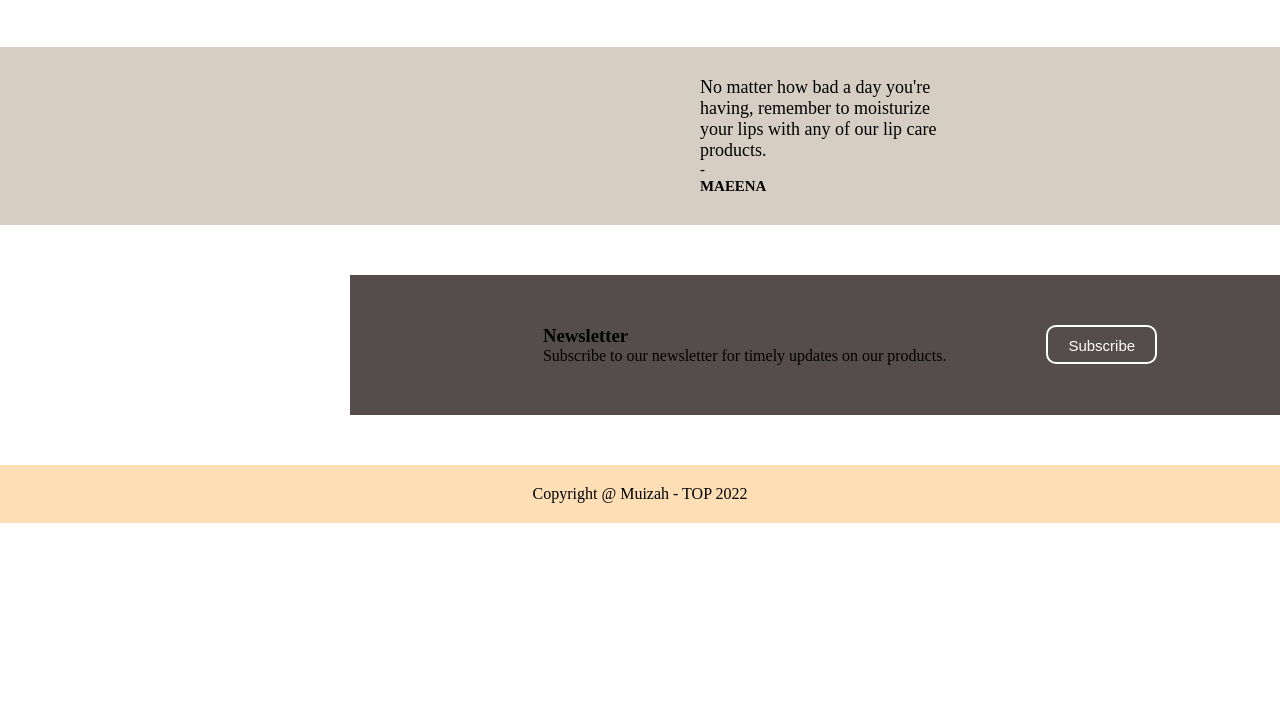
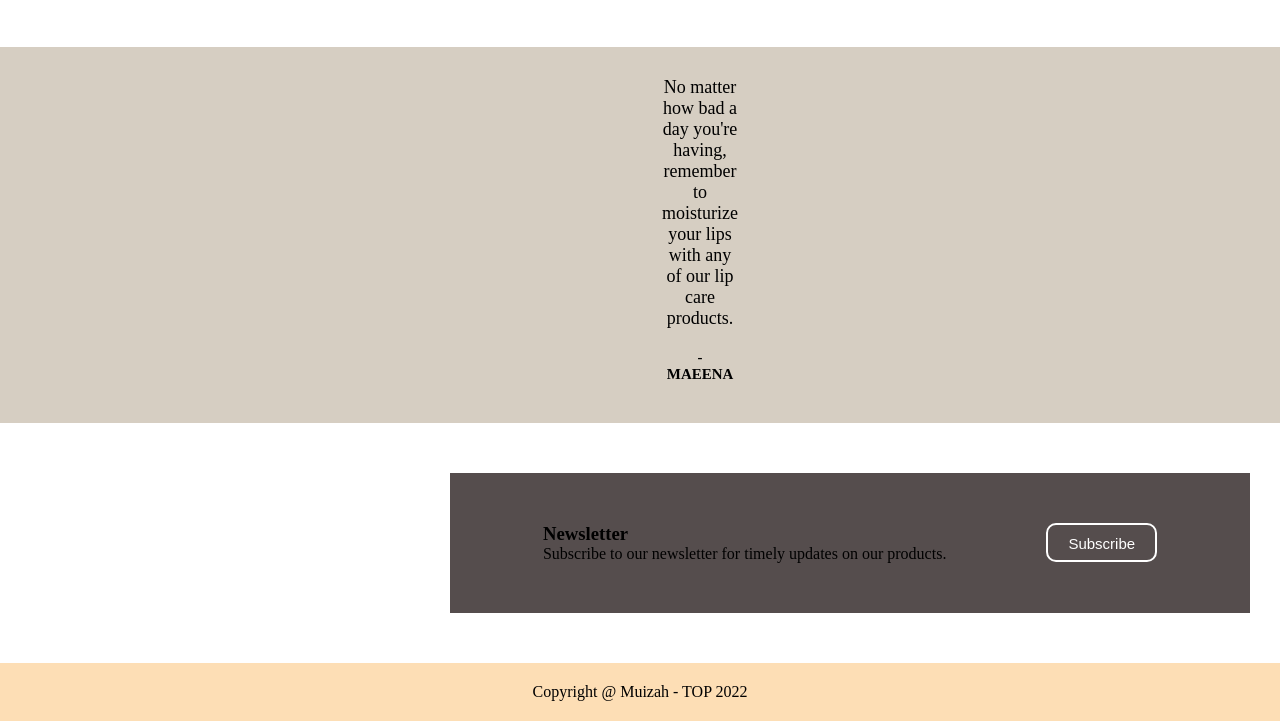
Before and after one commit to Muizah/The-Odin-Project---Landing-Page, a plain HTML site: page index.html in a window 1280 px wide. Shown: the part 618-1339 px from the top of the page. Before the commit the page ends 1141 px from the top, so only its background shows below. Drawn offline with Linux system fonts and the light colour scheme.

Commit message:
re-fix centering of container 3 and 4

```diff
--- a/style.css
+++ b/style.css
@@ -68,16 +68,15 @@ a {
 }
 
 .container3 {
+  display: flex;
+  flex-direction: column;
   background-color: #d6cec2;
-  text-align: end;
-
+  text-align: center;
   padding: 30px 700px 30px 700px;
+  justify-content: center;
   font-size: large;
-}
-
-.container3 .p_one {
-  width: 250px;
-  text-align: left;
+  align-items: center;
+  gap: 10px;
 }
 
 footer {
@@ -131,7 +130,7 @@ button a {
 
 .subcontainer {
   background-color: #554d4d;
-  width: 1000px;
+  width: 800px;
   padding: 50px 50px 50px 50px;
   display: flex;
   justify-content: center;
@@ -143,7 +142,7 @@ button a {
 
 .container4 {
   background-color: #ffffff;
-  padding: 50px 0 50px 350px;
+  padding: 50px 0 50px 450px;
 }
 
 .container4 button {
```
